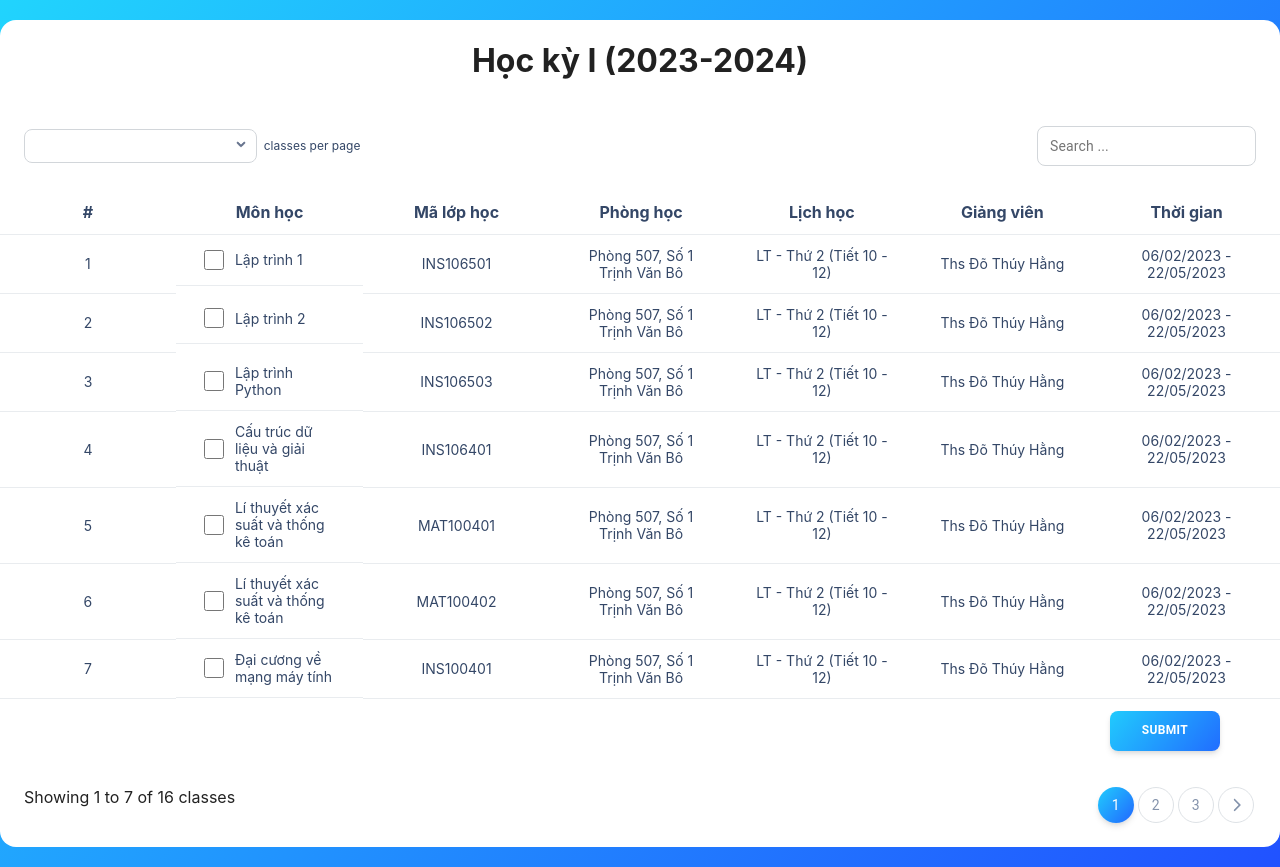
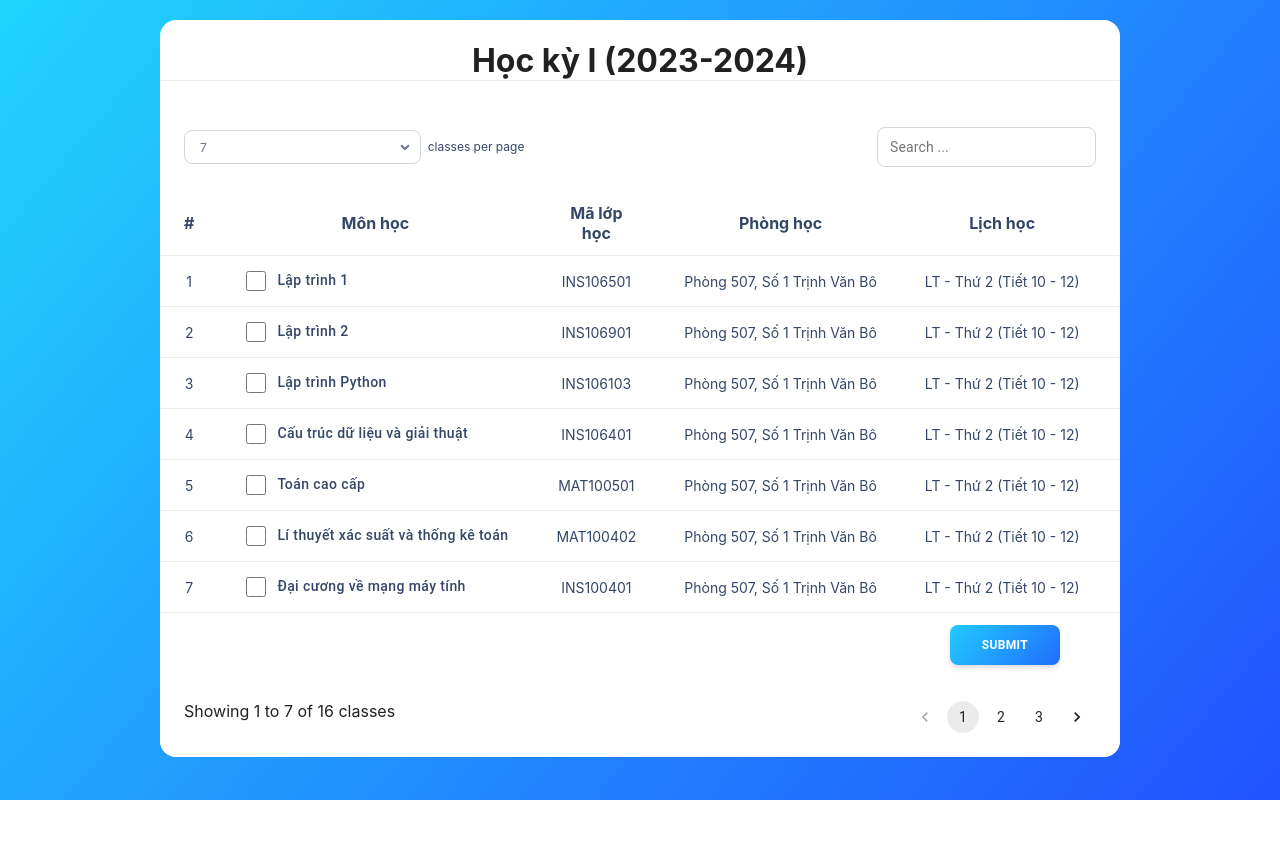
Before and after one commit to Apollosuny/fe_dkmh, a React (Create React App) app: page / in a window 1280 px wide. After the commit the page ends 800 px from the top, so only its background shows below. Built offline with nearby package versions, Linux system fonts and the light colour scheme.

Commit message:
minor changes

```diff
--- a/package.json
+++ b/package.json
@@ -14,20 +14,20 @@
     "@mui/icons-material": "^5.11.16",
     "@mui/material": "^5.13.1",
     "@mui/styled-engine": "^5.12.3",
+    "@mui/x-data-grid": "^6.5.0",
     "@testing-library/jest-dom": "^5.16.5",
     "@testing-library/react": "^13.4.0",
     "@testing-library/user-event": "^13.5.0",
+    "axios": "^1.4.0",
     "chroma-js": "^2.4.2",
     "classnames": "^2.3.2",
     "js-cookie": "^3.0.5",
-    "prop-types": "^15.8.1",
     "react": "^18.2.0",
     "react-dom": "^18.2.0",
     "react-router-dom": "^6.11.2",
     "react-scripts": "5.0.1",
-    "react-select": "^5.7.3",
-    "react-table": "^7.8.0",
     "sass": "^1.62.1",
+    "sweetalert": "^2.1.2",
     "uuid": "^9.0.0",
     "web-vitals": "^2.1.4"
   },
--- a/src/Data/getClass.json
+++ b/src/Data/getClass.json
@@ -11,8 +11,8 @@
         "from_to": "06/02/2023 - 22/05/2023"
     },
     {
-        "class_code": "INS1065",
-        "course_code": "INS106502",
+        "class_code": "INS1069",
+        "course_code": "INS106901",
         "guid": "UYDd-Wgx3-F2-IvUMT49XA",
         "subject_name": "Lập trình 2",
         "semester_id": "35",
@@ -22,8 +22,8 @@
         "from_to": "06/02/2023 - 22/05/2023"
     },
     {
-        "class_code": "INS1065",
-        "course_code": "INS106503",
+        "class_code": "INS1061",
+        "course_code": "INS106103",
         "guid": "UYDd-Wgx3-F2-IvUMT49XA",
         "subject_name": "Lập trình Python",
         "semester_id": "35",
@@ -44,10 +44,10 @@
         "from_to": "06/02/2023 - 22/05/2023"
     },
     {
-        "class_code": "MAT1004",
-        "course_code": "MAT100401",
+        "class_code": "MAT1005",
+        "course_code": "MAT100501",
         "guid": "UYDd-Wgx3-F2-IvUMT49XA",
-        "subject_name": "Lí thuyết xác suất và thống kê toán",
+        "subject_name": "Toán cao cấp",
         "semester_id": "35",
         "room": "Phòng 507, Số 1 Trịnh Văn Bô",
         "time_slot": "LT - Thứ 2 (Tiết 10 - 12)",
@@ -143,10 +143,10 @@
         "from_to": "06/02/2023 - 22/05/2023"
     },
     {
-        "class_code": "INS1065",
-        "course_code": "INS106501",
+        "class_code": "INS1060",
+        "course_code": "INS106001",
         "guid": "UYDd-Wgx3-F2-IvUMT49XA",
-        "subject_name": "Lập trình 1",
+        "subject_name": "Lập trình ReactJS",
         "semester_id": "35",
         "room": "Phòng 507, Số 1 Trịnh Văn Bô",
         "time_slot": "LT - Thứ 2 (Tiết 10 - 12)",
--- a/src/pages/Home/Home.module.scss
+++ b/src/pages/Home/Home.module.scss
@@ -8,7 +8,8 @@
 }
 
 .inner {
-    width: 1280px;
+    // width: 1280px;
+    width: 75%;
     background-color: #fff;
     margin: 20px 0;
     color: rgba(0, 0, 0, 0.87);
@@ -24,8 +25,33 @@
     box-shadow: rgba(0, 0, 0, 0.05) 0rem 1.25rem 1.6875rem 0re
 }
 
+.content {
+    width: 100%;
+    overflow-x: auto;
+    background-color: rgb(255, 255, 255);
+    border-radius: 1rem;
+    box-shadow: none;
+
+    &::-webkit-scrollbar {
+        width: 0.5rem;
+        height: 0.5rem;
+    }
+
+    &::-webkit-scrollbar-thumb {
+        border-radius: .5rem;
+        background-color: #0004;
+        visibility: hidden;
+        transition: .3s;
+    }
+
+    &:hover::-webkit-scrollbar-thumb {
+        visibility: visible;
+    }
+}
+
 h1 {
     text-align: center;
+    border-bottom: 0.0625rem solid rgb(233, 236, 239);
 }
 
 .table-options {
@@ -38,10 +64,12 @@ h1 {
     opacity: 1;
     background: transparent;
     color: rgb(52, 71, 103);
+    position: relative;
 
     .option {
         display: flex;
         align-items: center;
+
     }
 }
 
@@ -71,7 +99,7 @@ h1 {
         input {
             border: none;
             outline: none;
-            margin-left: 8px;
+            margin-left: 12px;
         }
 
         .icon-down {
@@ -86,6 +114,7 @@ h1 {
                 stroke: rgb(103, 116, 142);
                 transform: rotate(0deg);
                 transition: transform 250ms ease 0s;
+                transform: translateY(2px);
             }
         }
     }
@@ -146,6 +175,8 @@ h1 {
     width: 100%;
     border-collapse: collapse;
     border-spacing: 0px;
+    table-layout: auto;
+    overflow: auto;
 
     .table-content-header {
         opacity: 1;
@@ -186,6 +217,9 @@ h1 {
                 opacity: 1;
                 background: transparent;
                 color: rgb(52, 71, 103);
+                overflow: hidden;
+                text-overflow: ellipsis;
+                white-space: nowrap;
             }
         }
     }
@@ -199,7 +233,42 @@ h1 {
     opacity: 1;
     background: transparent;
     color: rgb(52, 71, 103);
-    gap: 8px;
+
+
+    .subject_wrapper {
+        display: inline-block;
+        width: max-content;
+        opacity: 1;
+        background: transparent;
+        color: rgb(103, 116, 142);
+        vertical-align: middle;
+
+        .subject_inner {
+            display: flex;
+            -webkit-box-align: center;
+            align-items: center;
+            opacity: 1;
+            background: transparent;
+            color: rgb(52, 71, 103);
+            gap: 8px;
+
+            .subject_name {
+                margin: 0px;
+                font-family: Roboto, Helvetica, Arial, sans-serif;
+                font-size: 0.875rem;
+                line-height: 1.5;
+                letter-spacing: 0.02857em;
+                opacity: 1;
+                text-transform: none;
+                vertical-align: unset;
+                text-decoration: none;
+                color: rgb(52, 71, 103);
+                font-weight: 500;
+            }
+        }
+    }
+
+
 }
 
 .classes-checkbox {
@@ -358,3 +427,58 @@ h1 {
     background-size: 150% !important;
     background-position-x: 25% !important;
 }
+
+.classes_not_found {
+    text-align: center;
+    font-size: 20px;
+}
+
+.class_per_page {
+    position: absolute;
+    top: 50%;
+    left: 2.5rem;
+    transform: translateY(-50%);
+    color: rgb(103, 116, 142);
+}
+
+.btn-success {
+    background-image: linear-gradient(310deg, rgb(33, 82, 255), rgb(33, 212, 253));
+    outline: 0px;
+    border: 0px;
+
+    &:hover {
+        background-color: rgb(23, 193, 232);
+        background-color: rgb(255, 255, 255);
+        box-shadow: rgba(0, 0, 0, 0.09) 0rem 0.1875rem 0.3125rem -0.0625rem, rgba(0, 0, 0, 0.07) 0rem 0.125rem 0.3125rem -0.0625rem;
+        transform: scale(1.02);
+    }
+}
+
+@media (max-width: 992px) {
+    .option:nth-child(1) {
+        width: 30%;
+    }
+
+    .option:nth-child(2) {
+        width: 50%;
+    }
+
+    .number_classes {
+        width: 30%;
+
+        .select_number_classes {
+            input {
+                width: 100%;
+            }
+        }
+    }
+
+}
+
+@media (max-width: 832px) {
+
+
+    .notice {
+        margin-left: 4px;
+    }
+}
--- a/src/pages/Home/index.js
+++ b/src/pages/Home/index.js
@@ -1,6 +1,6 @@
 import classNames from "classnames/bind";
 import styles from "./Home.module.scss";
-import { useState } from "react";
+import { useEffect, useState } from "react";
 import Data from "../../Data/getClass.json";
 import { FontAwesomeIcon } from "@fortawesome/react-fontawesome";
 import {
@@ -8,95 +8,139 @@ import {
     faChevronRight,
 } from "@fortawesome/free-solid-svg-icons";
 import Cookies from 'js-cookie';
+import axios from "axios";
+import swal from "sweetalert";
+import { Pagination } from "@mui/material";
 
 const cx = classNames.bind(styles);
 
 function Home() {
+    const [checkboxes, setCheckboxes] = useState(Data.map((item) => {
+        return {
+            id: item.class_code,
+            subject_name: item.subject_name,
+            course_code: item.course_code,
+            class_code: item.class_code,
+            guid: item.guid,
+            room: item.room,
+            time_slot: item.time_slot,
+            lecturer: item.lecturer,
+            from_to: item.from_to,
+            isChecked: false
+        };
+    }));
+    const [checkboxState, setCheckboxState] = useState({});
     const [subjects, setSubjects] = useState([]);
     const [guid, setGuid] = useState([]);
     const [currentPage, setCurrentPage] = useState(1);
-    const recordsPerPage = 7;
-    const lastIndex = currentPage * recordsPerPage;
-    const firstIndex = lastIndex - recordsPerPage;
-    const records = Data.slice(firstIndex, lastIndex);
-    const npage = Math.ceil(Data.length / recordsPerPage);
-    const numbers = [...Array(npage + 1).keys()].slice(1);
-    let count = (currentPage - 1) * recordsPerPage + 1;
+    const [checkboxesPerPage, setCheckboxesPerPage] = useState(7);
+    const lastIndex = currentPage * checkboxesPerPage;
+    const firstIndex = lastIndex - checkboxesPerPage;
+    const npage = Math.ceil(checkboxes.length / checkboxesPerPage);
+    const [search, setSearch] = useState('');
+    let count = (currentPage - 1) * checkboxesPerPage + 1;
 
-    const handleSubmit = (e) => {
+
+    const handleSearch = (event) => {
+        setSearch(event.target.value);
+        setCurrentPage(1);
+    }
+
+    const filteredData = checkboxes.filter((item) =>
+        item.subject_name.toLowerCase().includes(search.toLowerCase()) ||
+        item.course_code.toLowerCase().includes(search.toLowerCase()) ||
+        item.lecturer.toLowerCase().includes(search.toLowerCase())
+    );
+
+    useEffect(() => {
+        const newState = {};
+        checkboxes.forEach(checkbox => {
+            newState[checkbox.id] = checkbox.isChecked;
+        });
+        setCheckboxState(newState);
+    }, [checkboxes]);
+
+
+    const pageCount = Math.ceil(filteredData.length / checkboxesPerPage);
+    const numbers = [...Array(pageCount + 1).keys()].slice(1);
+    console.log(numbers);
+    const displayData = filteredData.slice((currentPage - 1) * checkboxesPerPage, (currentPage - 1) * checkboxesPerPage + checkboxesPerPage);
+
+    const handleSubmit = async (e) => {
+        e.preventDefault();
         const body = {
             cookie: Cookies.get("ASC.AUTH"),
             classes_registered: subjects,
             guids_registered: guid,
         };
-        console.log(body);
-
-        // fetch('https://be-dkmh.onrender.com/register', {
-        fetch("https://ed37-116-96-74-62.ngrok-free.app/register", {
-            method: "POST",
-            headers: {
-                "Content-Type": "application/json",
-                // "ngrok-skip-browser-warning": "69420"
-            },
-            body: JSON.stringify(body),
-        });
-        // .then((res) => {
-        //   // res.redirected('https://sv.isvnu.vn/dashboard.html');
-        //   console.log('Remove');
-        //   Cookies.remove('ASC.AUTH', { path: '/' });
-        // })
-        // .catch((err) => console.log('Cannot Remove'));
-        // console.log(JSON.stringify(subjects));
-
-        // body {
-        //  tên
-        //  list môn học: [string]
-        //  cookies
-        // }
+        // console.log(body);
+        try {
+            const response = await axios.post('http://localhost:5000/register', body);
+            console.log(response);
+            console.log(response.data);
+            if (response.data.status === 200) {
+                swal(
+                    {
+                        title: "Thành Công",
+                        text: response.data.message,
+                        icon: "success",
+                        button: {
+                            text: "OK",
+                            className: cx('btn-success'),
+                        }
+                    }
+                )
+                setCheckboxes(prevCheckboxes => prevCheckboxes.map(checkbox => {
+                    return {...checkbox, isChecked: false}
+                }));
+                setSubjects([]);
+                setGuid([]);
+            } else if (response.data.status === 400) {
+                swal(
+                    {
+                        title: "Thất bại",
+                        text: response.data.message,
+                        icon: "error",
+                        button: {
+                            text: "OK",
+                            className: cx('btn-success'),
+                        }
+                    }
+                )
+                setCheckboxes(prevCheckboxes => prevCheckboxes.map(checkbox => {
+                    return {...checkbox, isChecked: false}
+                }));
+                setSubjects([]);
+                setGuid([]);
+            }
+        } catch (error) {
+            console.log(error);
+        }
     };
 
-    const handleChange = (e) => {
+    // Separate the classes and guids, save the checkbox
+    const handleChange = (e, id) => {
         const value = e.target.value;
         const checked = e.target.checked;
         console.log(value, checked);
-        // console.log(value.split(/-(.*)/s));
         let [subjects_value, guid_value] = value.split(/-(.*)/s);
-        // console.log(subjects_value, guid_value);
+        setCheckboxes(prevCheckboxes => prevCheckboxes.map(checkbox => checkbox.id === id ? {...checkbox, isChecked: !checkbox.isChecked} : checkbox));
+
         if (checked) {
             setGuid([...guid, guid_value]);
             setSubjects([...subjects, subjects_value]);
         } else {
-            setSubjects(subjects.filter((e) => e !== value));
+            setGuid(pre => {
+                return [...pre.filter(preGuid => preGuid !== guid_value)];
+            });
+
+            setSubjects(pre => {
+                return [...pre.filter(preSubject => preSubject !== subjects_value)];
+            });
         }
     };
 
-    const renderClass = () => {
-        return records.map((item) => {
-            return (
-                <tr key={item.course_code}>
-                    <td>{count++}</td>
-                    <td className={cx('subjects')}>
-                        <span className={cx('checkbox')}>
-                            <input
-                                type="checkbox"
-                                name={item.guid}
-                                value={`${item.course_code}-${item.guid}`}
-                                onChange={handleChange}
-                                className={cx("classes-checkbox")}
-                            />
-                        </span>
-                        <span className={cx('subject_name')}>{item.subject_name}</span>
-                    </td>
-                    <td>{item.course_code}</td>
-                    <td>{item.room}</td>
-                    <td>{item.time_slot}</td>
-                    <td>{item.lecturer}</td>
-                    <td>{item.from_to}</td>
-                </tr>
-            );
-        });
-    };
-
+    // Handle Pagination
     const nextPage = () => {
         if (currentPage !== npage) {
             setCurrentPage(currentPage + 1);
@@ -113,6 +157,39 @@ function Home() {
         setCurrentPage(n);
     };
 
+    // render data
+    const renderClass = () => {
+        return displayData.map((item, index) => {
+            return (
+                <tr key={index}>
+                    <td>{count++}</td>
+                    <td className={cx('subjects')}>
+                        <div className={cx('subject_wrapper')}>
+                            <div className={cx('subject_inner')}>
+                                <span className={cx('checkbox')}>
+                                    <input
+                                        type="checkbox"
+                                        name={item.guid}
+                                        value={`${item.course_code}-${item.guid}`}
+                                        onChange={(e) => handleChange(e, item.id)}
+                                        className={cx("classes-checkbox")}
+                                        checked={checkboxState[item.id] || false}
+                                    />
+                                </span>
+                                <span className={cx('subject_name')}>{item.subject_name}</span>
+                            </div>
+                        </div>
+                    </td>
+                    <td>{item.course_code}</td>
+                    <td>{item.room}</td>
+                    <td>{item.time_slot}</td>
+                    <td>{item.lecturer}</td>
+                    <td>{item.from_to}</td>
+                </tr>
+            );
+        });
+    };
+
     return (
         <>
             <div className={cx("wrapper")}>
@@ -122,10 +199,11 @@ function Home() {
                         <div className={cx("table-options")}>
                             <div className={cx("option")}>
                                 <div className={cx("number_classes")}>
+                                    <span className={cx('class_per_page')}>{checkboxesPerPage}</span>
                                     <div
                                         className={cx("select_number_classes")}
                                     >
-                                        <input type="text" />
+                                        <input type="text"  />
                                         <span className={cx("icon-down")}>
                                             <svg
                                                 height="20"
@@ -148,6 +226,7 @@ function Home() {
                                 <div className={cx("search-box")}>
                                     <input
                                         type="text"
+                                        onChange={handleSearch}
                                         placeholder="Search ..."
                                     />
                                 </div>
@@ -158,7 +237,7 @@ function Home() {
                                 <thead className={cx("table-content-header")}>
                                     <tr role="row">
                                         <th scope="col">#</th>
-                                        <th scope="col">Môn học</th>
+                                        <th scope="col" className={cx('subject-header')}>Môn học</th>
                                         <th scope="col">Mã lớp học</th>
                                         <th scope="col">Phòng học</th>
                                         <th scope="col">Lịch học</th>
@@ -170,45 +249,20 @@ function Home() {
                                     {renderClass()}
                                 </tbody>
                             </table>
-                            <div className={cx('btn-submit')}>
-                                <button type="submit">Submit</button>
-                            </div>
+                            {filteredData.length > 0 ?
+                                <div className={cx('btn-submit')}>
+                                    <button type="submit">Submit</button>
+                                </div> :
+                                <h4 className={cx('classes_not_found')}>Không có lớp học nào</h4>
+                            }
                         </form>
                         <div className={cx("table-footer")}>
                             <div className={cx("showing-item")}>
-                                <span>Showing {firstIndex + 1} to {firstIndex + records.length} of {Data.length} classes</span>
+                                <span>Showing {filteredData.length > 0 ? firstIndex + 1 : 0} to {firstIndex + displayData.length} of {filteredData.length} classes</span>
                             </div>
-                            <div className={cx("pagination")}>
+                            <div>
                                 <div className={cx("pagination")}>
-                                    {currentPage > 1 &&
-                                        <button
-                                            className={cx("page-item")}
-                                            onClick={prePage}
-                                        >
-                                            <FontAwesomeIcon icon={faChevronLeft} />
-                                        </button>
-                                    }
-                                    {numbers.map((number, index) => (
-                                        <button
-                                            className={cx("page-item", {
-                                                active: currentPage === number,
-                                            })}
-                                            key={index}
-                                            onClick={() => changeCPage(number)}
-                                        >
-                                            {number}
-                                        </button>
-                                    ))}
-                                    {currentPage < npage &&
-                                        <button
-                                            className={cx("page-item")}
-                                            onClick={nextPage}
-                                        >
-                                            <FontAwesomeIcon
-                                                icon={faChevronRight}
-                                            />
-                                        </button>
-                                    }
+                                    <Pagination count={numbers.length} onChange={(e, value) => changeCPage(value)}  />
                                 </div>
                             </div>
                         </div>
```
Also changed, not shown: 1 other file (tests, documents, lock files or other folders).
